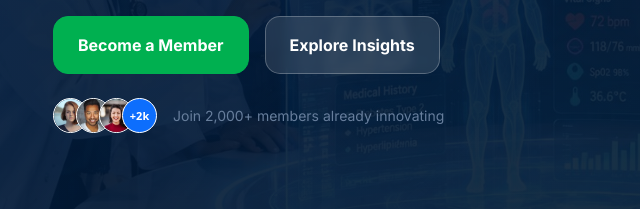
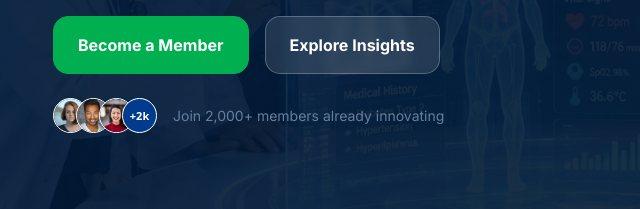
Before and after one commit to mwaqaskhan2002/healthtech-pakistan, a plain HTML site: page index.html in a window 1280 px wide. Shown: the part 525-734 px from the top of the page, 29-669 px from the left. Drawn offline with nearby package versions, Linux system fonts and the light colour scheme; a web font is replaced by a local one.

Commit message:
Fixed bugs and maintenance in the membership page

```diff
--- a/index.html
+++ b/index.html
@@ -146,8 +146,8 @@
                             <img src="images/avatar-1.jpg" alt="user" class="rounded-circle border border-white ms-n2"
                                 style="width: 35px; height: 35px; object-fit: cover; margin-left: -12px;">
                             <span
-                                class="badge rounded-circle bg-primary d-flex align-items-center justify-content-center text-white border border-white"
-                                style="width: 35px; height: 35px; margin-left: -12px; font-size: 11px;">+2k</span>
+                                class="badge rounded-circle d-flex align-items-center justify-content-center text-white border border-white"
+                                style="width: 35px; height: 35px; margin-left: -12px; font-size: 11px; background-color: rgba(0, 59, 142, 1) ;">+2k</span>
                         </div>
                         <span class="small ms-2 inter-400" style="color: rgba(103, 126, 156);">Join 2,000+ members
                             already innovating</span>
```
